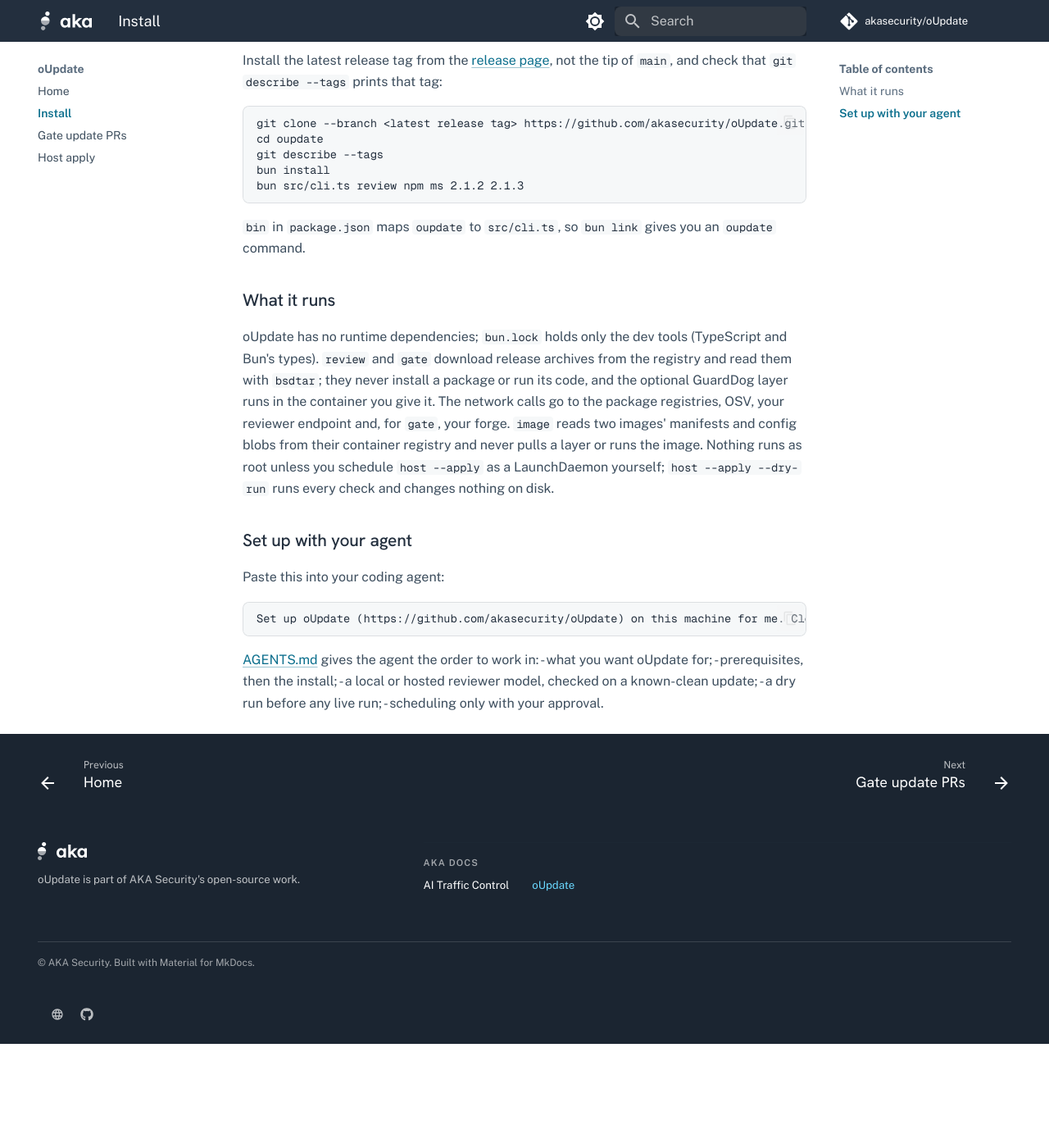
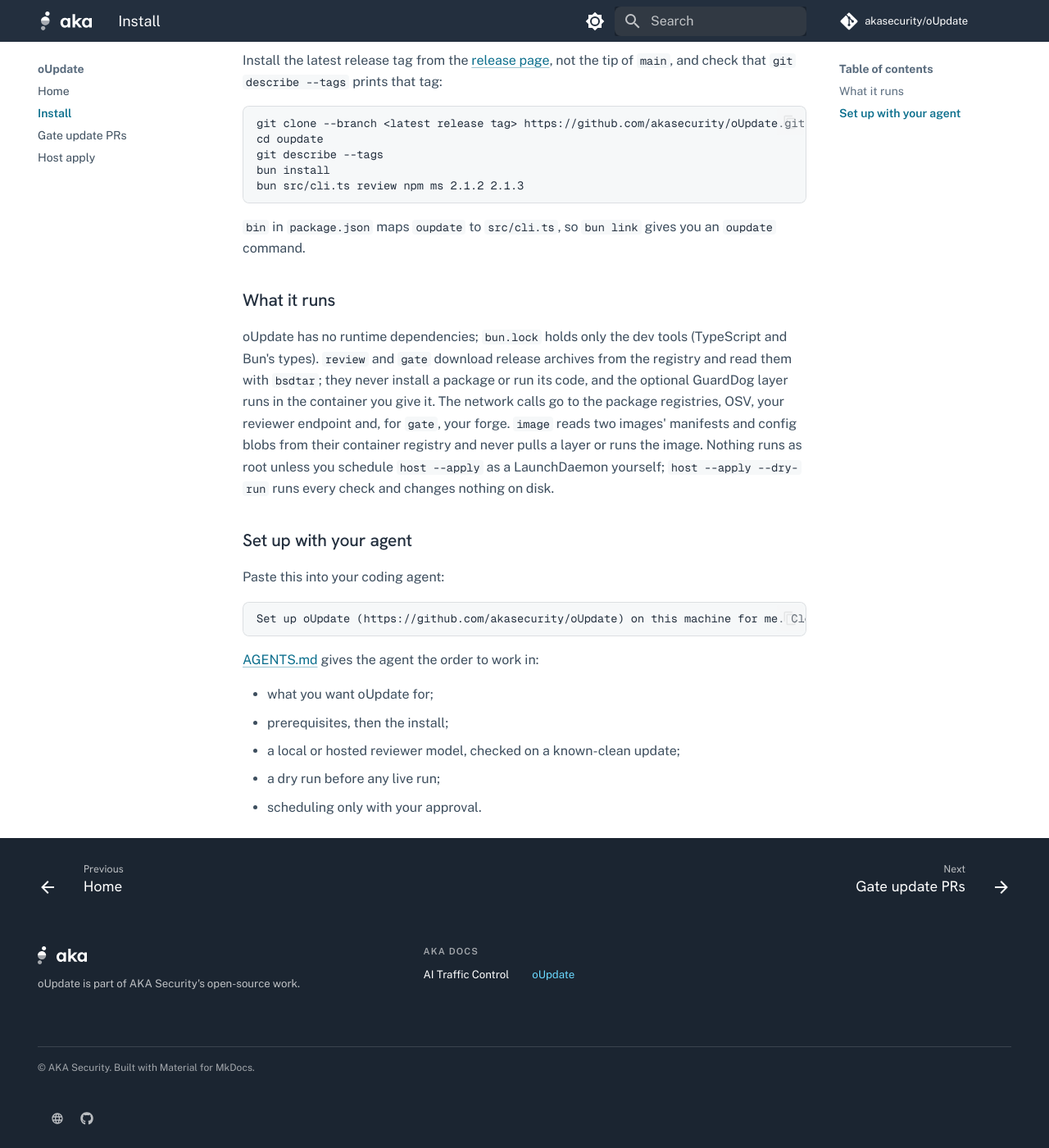
Before and after one commit to akasecurity/oUpdate-docs, an MkDocs documentation site: the page built from docs/install.md, in a window 1280 px wide and 1400 px high, scrolled down 155 px. Shown: the whole window at 82% size. Built offline with MkDocs 1.6.1 and Material for MkDocs 9.7.7, drawn with Linux system fonts in a browser that asks for light colours; comment, search, counter and statistics services are not loaded; before the commit the page ends 1428 px from its top, so only the background shows below that.

Commit message:
docs: shared theme v1.3 (footer title, tab label contrast); list on the install page

````diff
--- a/docs/install.md
+++ b/docs/install.md
@@ -27,6 +27,7 @@ Set up oUpdate (https://github.com/akasecurity/oUpdate) on this machine for me.
 ```
 
 [AGENTS.md](https://github.com/akasecurity/oUpdate/blob/main/AGENTS.md) gives the agent the order to work in:
+
 - what you want oUpdate for;
 - prerequisites, then the install;
 - a local or hosted reviewer model, checked on a known-clean update;
--- a/docs/stylesheets/aka.css
+++ b/docs/stylesheets/aka.css
@@ -1,4 +1,4 @@
-/* AKA docs theme v1.2. One file for every AKA docs site (MkDocs Material 9.x).
+/* AKA docs theme v1.3. One file for every AKA docs site (MkDocs Material 9.x).
    Flat: no gradients, no shadows, no glow. Change the accent in accent.css only.
    Fonts: Hanken Grotesk (headings), Public Sans (body), Geist Mono (code).
    The three .woff2 files go in docs/assets/fonts/ (new sites copy them from an existing AKA docs site; sites that already have them keep them). */
@@ -110,6 +110,7 @@
 .md-typeset .tabbed-labels { box-shadow: inset 0 -1px 0 var(--aka-line-strong); }
 .md-typeset .tabbed-labels > label { font: 500 .68rem/1 "Public Sans", sans-serif; color: var(--aka-fg2); }
 .md-typeset .tabbed-labels:before { background: var(--aka-accent) !important; height: 2px; }
+[data-md-color-scheme="slate"] .md-typeset .tabbed-labels > label { color: var(--aka-silver); }  /* v1.3: inactive tab labels were about 2.9:1 on slate */
 .md-typeset .tabbed-set > input:checked + label { color: var(--md-default-fg-color); }
 
 /* ---- buttons ---- */
@@ -128,7 +129,7 @@
 .md-footer__title { font-family: "Hanken Grotesk", sans-serif; }
 .aka-foot { margin: 0 .6rem; display: grid; grid-template-columns: minmax(0, 1.2fr) minmax(0, 2fr); gap: 2rem; padding: 1.6rem 0 1.2rem; color: rgba(255,255,255,.72); font-size: .66rem; line-height: 1.6; }
 .aka-foot img { height: 1.1rem; width: auto; display: block; margin-bottom: .6rem; }
-.aka-foot h2 { margin: 0 0 .5rem; font: 600 .56rem/1.2 "Public Sans", sans-serif; letter-spacing: .1em; text-transform: uppercase; color: rgba(255,255,255,.6); }
+.aka-foot h2, .aka-foot .aka-foot-title { margin: 0 0 .5rem; font: 600 .56rem/1.2 "Public Sans", sans-serif; letter-spacing: .1em; text-transform: uppercase; color: rgba(255,255,255,.6); }
 .md-footer-meta .aka-foot ul { list-style: none; margin: 0; padding: 0; display: flex; flex-wrap: wrap; gap: .3rem 1.4rem; }
 .md-footer-meta .aka-foot li { margin: 0; }
 .md-footer-meta.md-typeset .aka-foot a { color: #FFFFFF; text-decoration: none; }
--- a/overrides/partials/copyright.html
+++ b/overrides/partials/copyright.html
@@ -6,11 +6,11 @@
     <p>{{ config.site_name }} is part of AKA Security's open-source work.</p>
   </div>
   <nav aria-label="AKA docs">
-    <h2>AKA docs</h2>
+    <p class="aka-foot-title">AKA docs</p>
     <ul>
       {%- set sites = [("AI Traffic Control", "https://akasecurity.github.io/ai-tc-docs/"), ("oUpdate", "https://akasecurity.github.io/oUpdate-docs/")] -%}
       {%- for name, url in sites %}
-      <li><a href="{{ url }}"{% if config.site_url and config.site_url.startswith(url) %} aria-current="true"{% endif %}>{{ name }}</a></li>
+      <li><a href="{{ url }}"{% if config.site_url and config.site_url.startswith(url) %} aria-current="page"{% endif %}>{{ name }}</a></li>
       {%- endfor %}
     </ul>
   </nav>
````
